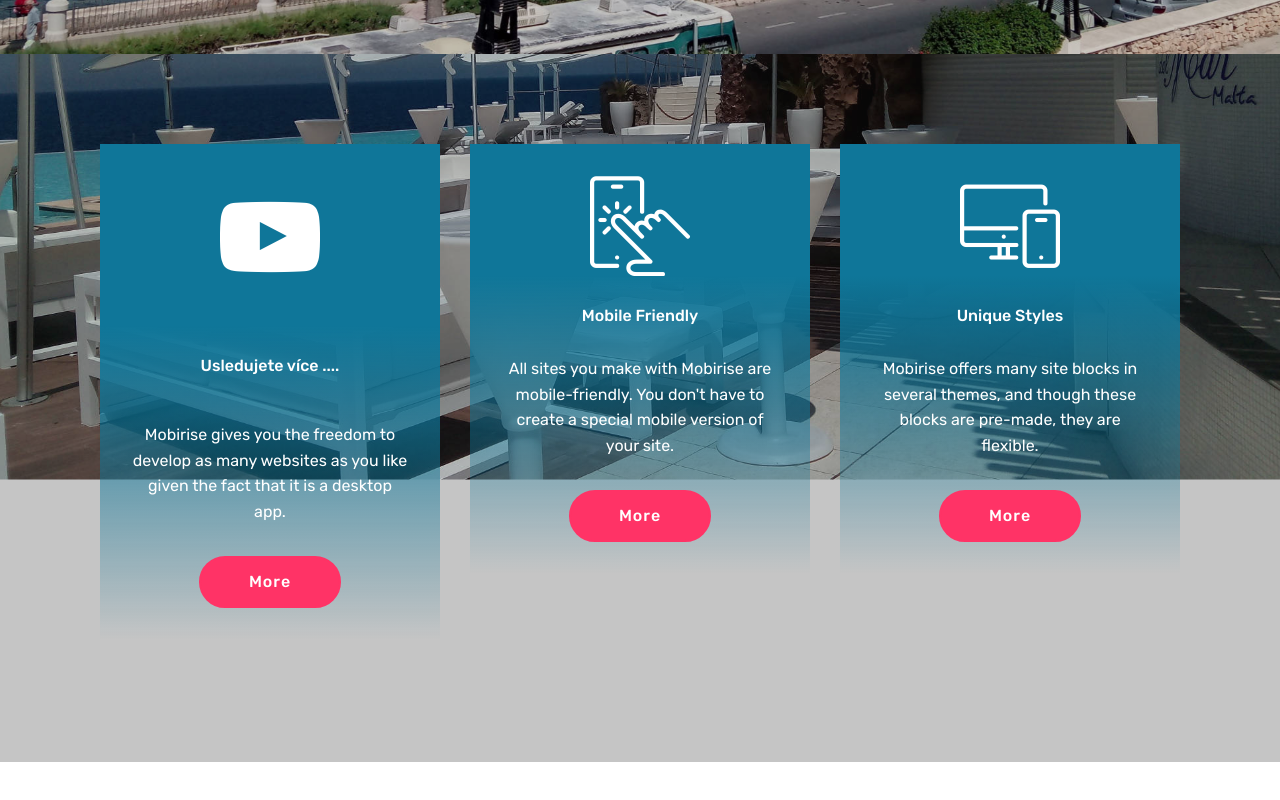
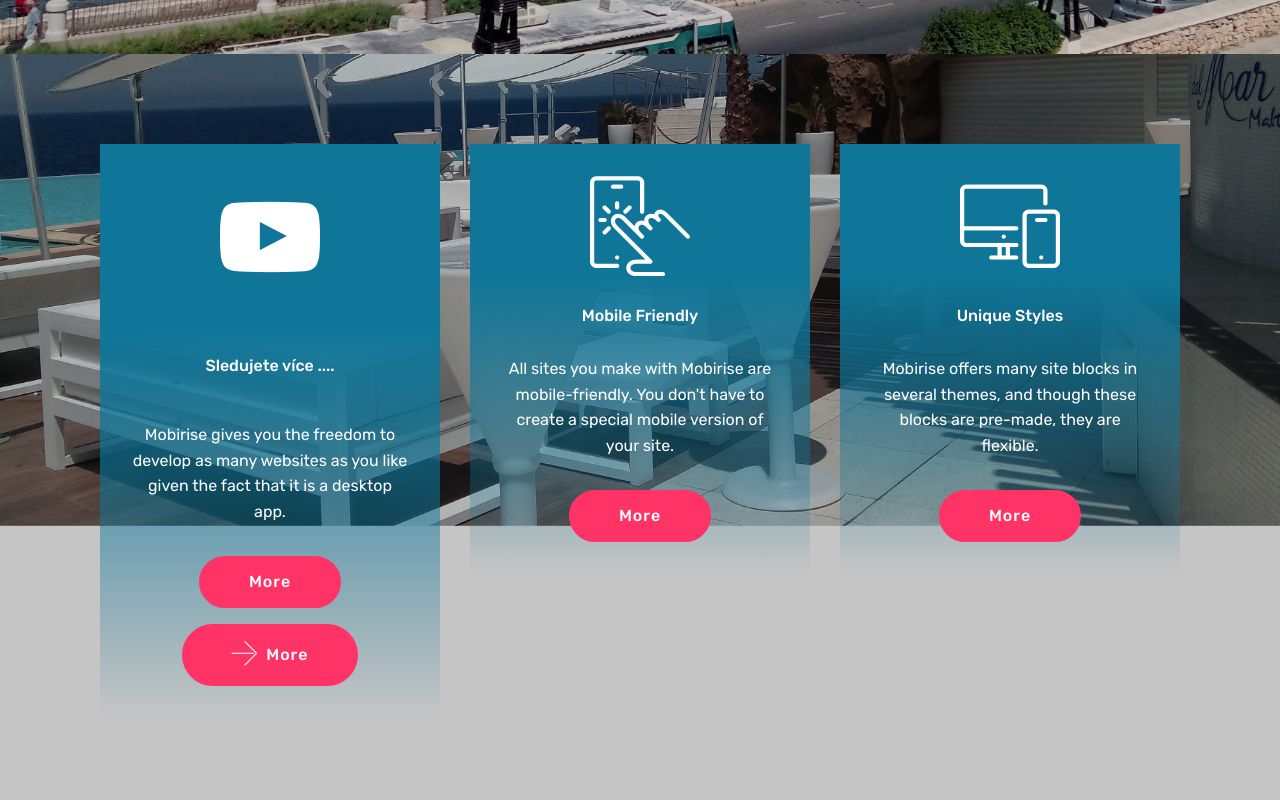
Before and after one commit to egeent2q/cz, a plain HTML site: page index.html in a window 1280 px wide. Shown: the part 746-1546 px from the top of the page. Before the commit the page ends 1508 px from the top, so only its background shows below. Drawn offline with Linux system fonts and the light colour scheme; files whose address does not match are found by name.

```diff
--- a/index.html
+++ b/index.html
@@ -47,7 +47,7 @@
                 <div class="media-container-column" data-form-type="formoid">
                     <div data-form-alert="" hidden="">www.youtube.com</div>
                     <form class="form-inline" action="https://mobirise.com/" method="post" data-form-title="Mobirise Form">
-                        <input type="hidden" value="XmV2N2LLoI85L9amOXyCWHoFz87QfS+XKdxG2REt0zkKBcHqwa/lorFBIzmJZTnqQ3Sq5IGGe9Ii3r4CGpsdExQ/WNj6jjmsnSRSW/rq0w5dQapzOPRhD+GuL2jhxlbs" data-form-email="true">
+                        <input type="hidden" value="FHFNLuhzmaPfDnc4/xJPY+HcQjCyq+DWokmXaFgWkSGHsTlrONm80Kzedn7ohZbY0VRJhqsar/WSVXtEAUyJrMRa9lJdg0RXLOMTbtMYUgmg1gCJMNM3QvAaPI0d5bLo" data-form-email="true">
                         <div class="form-group">
                             <input type="email" class="form-control input-sm input-inverse" name="email" required="" data-form-field="Email" placeholder="youtube.cz" id="email-header14-6">
                         </div>
@@ -59,7 +59,7 @@
     </div>
 </section>
 
-<section class="engine"><a href="https://mobiri.se/o">free portfolio website templates</a></section><section class="features8 cid-qYby3BdEvk mbr-parallax-background" id="features8-1">
+<section class="engine"><a href="https://mobiri.se/i">site creation software</a></section><section class="features8 cid-qYby3BdEvk mbr-parallax-background" id="features8-1">
 
 
 
@@ -74,16 +74,15 @@
                     <span class="mbr-iconfont socicon-youtube socicon"></span>
                 </div>
                 <div class="card-box align-center">
-                    <h4 class="card-title mbr-fonts-style display-7">
-                        Usledujete více ....<br><br></h4>
+                    <h4 class="card-title mbr-fonts-style display-7">Sledujete více ....<br><br></h4>
                     <p class="mbr-text mbr-fonts-style display-7">
                        Mobirise gives you the freedom to develop as many websites as you like given the fact that it is a desktop app.
                     </p>
-                    <div class="mbr-section-btn text-center">
-                        <a href="https://mobirise.com" class="btn btn-secondary display-4">
+                    <div class="mbr-section-btn text-center"><a href="https://mobirise.com" class="btn btn-secondary display-4">
                             More
-                        </a>
-                    </div>
+                        </a> <a href="https://www.youtube.com" class="btn btn-secondary display-4" target="_blank"><span class="mbri-right mbr-iconfont mbr-iconfont-btn"></span>
+                            More
+                        </a></div>
                 </div>
             </div>
 
@@ -98,11 +97,9 @@
                     <p class="mbr-text mbr-fonts-style display-7">
                        All sites you make with Mobirise are mobile-friendly. You don't have to create a special mobile version of your site.
                     </p>
-                    <div class="mbr-section-btn text-center">
-                        <a href="https://mobirise.com" class="btn btn-secondary display-4">
+                    <div class="mbr-section-btn text-center"><a href="https://mobirise.com" class="btn btn-secondary display-4">
                             More
-                        </a>
-                    </div>
+                        </a></div>
                 </div>
             </div>
 
```
Also changed, not shown: 1 other file.
